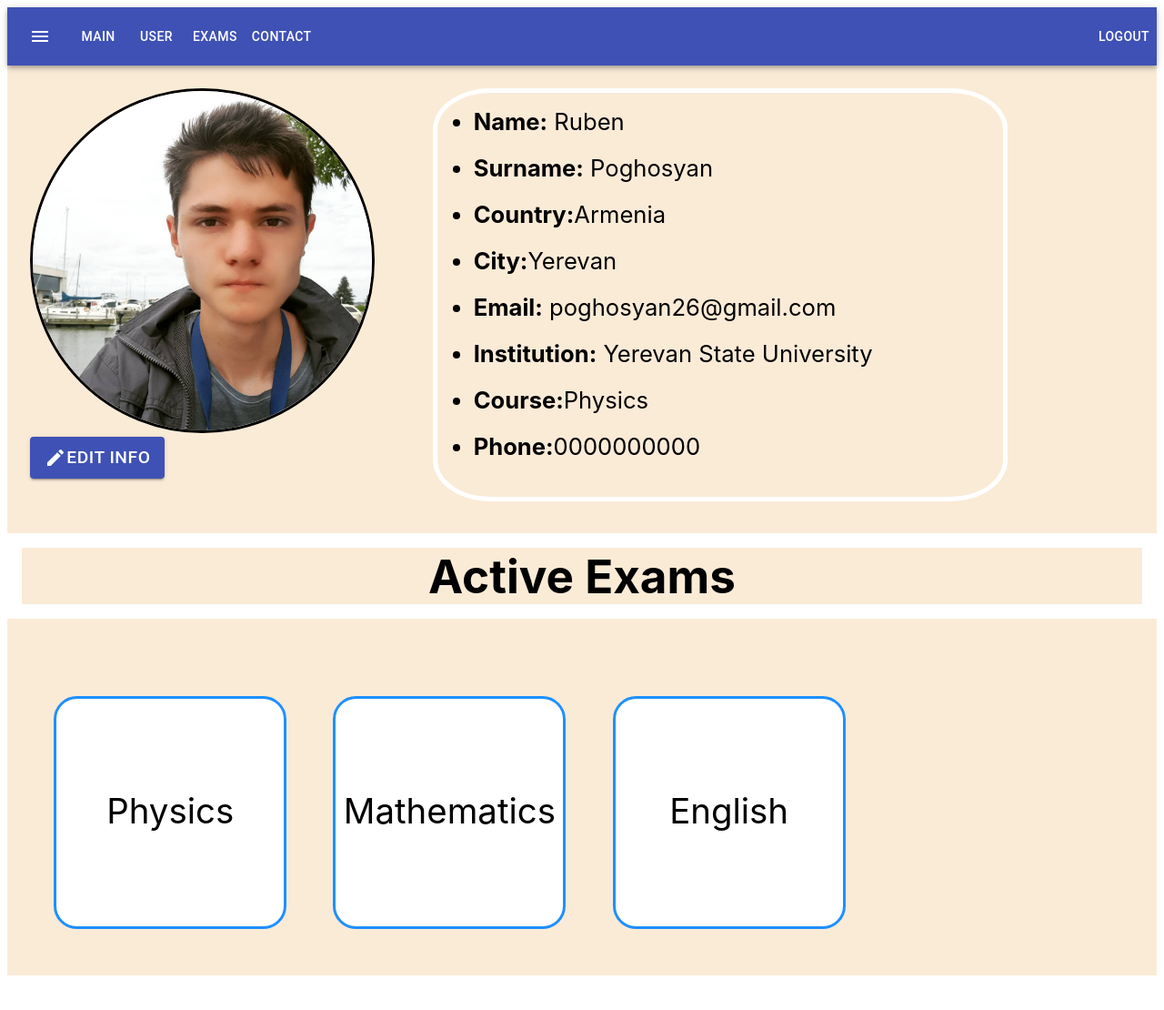
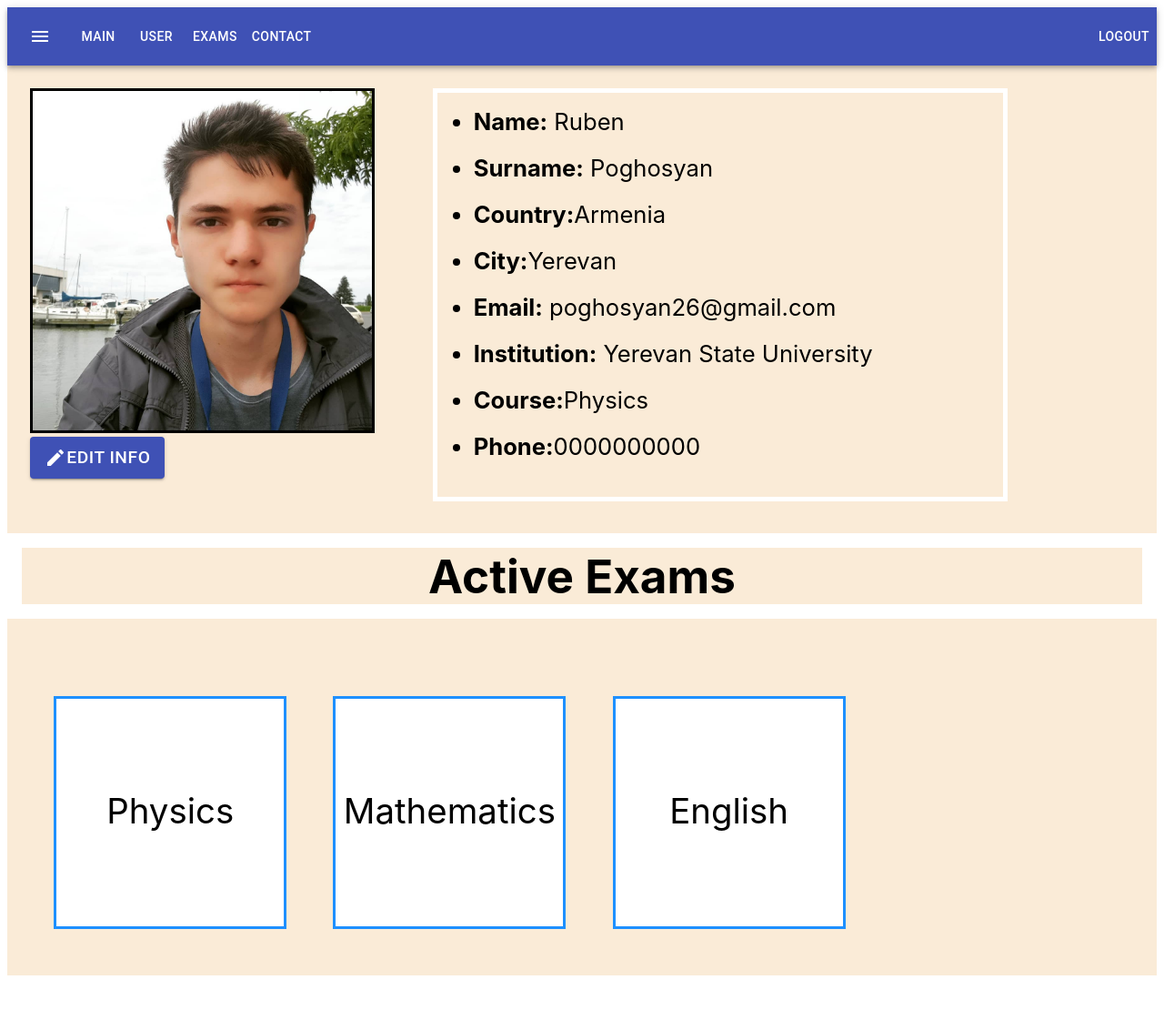
Before and after one commit to arayik0530/QUIZ_APP, a React (Create React App) app: page / in a window 1280 px wide. Shown: the top 1110 px of the page at 91% size. Built offline with nearby package versions, Linux system fonts and the light colour scheme.

Commit message:
New Harmony

```diff
--- a/src/styles.css
+++ b/src/styles.css
@@ -18,7 +18,7 @@
 .image-container
 {
     width: 100%;
-    border-radius: 50%;
+
     border-color: black;
     border-style: solid;
 
@@ -26,7 +26,7 @@
 
 .about-container-row
 {   width: 50%;
-    border-radius: 10%;
+
     border-width: 5px;
     border-color: white;
     border-style: solid;
@@ -63,7 +63,7 @@
 {
     padding: 0px 0px 0px 0px;
     border-style: solid;
-    border-radius: 10%;
+
     border-color:dodgerblue;
     font-size: 3vw;
     word-wrap: break-word;
```
